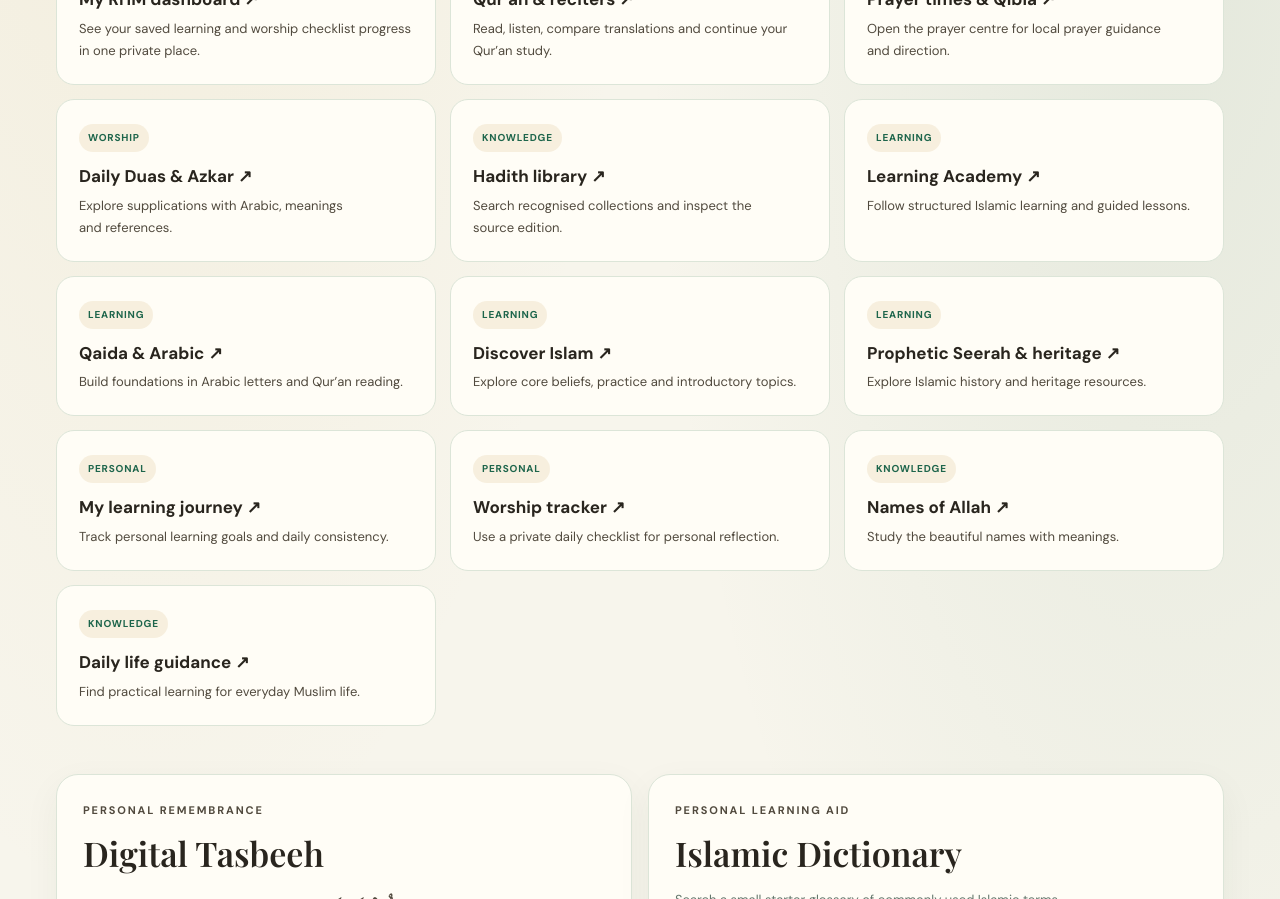
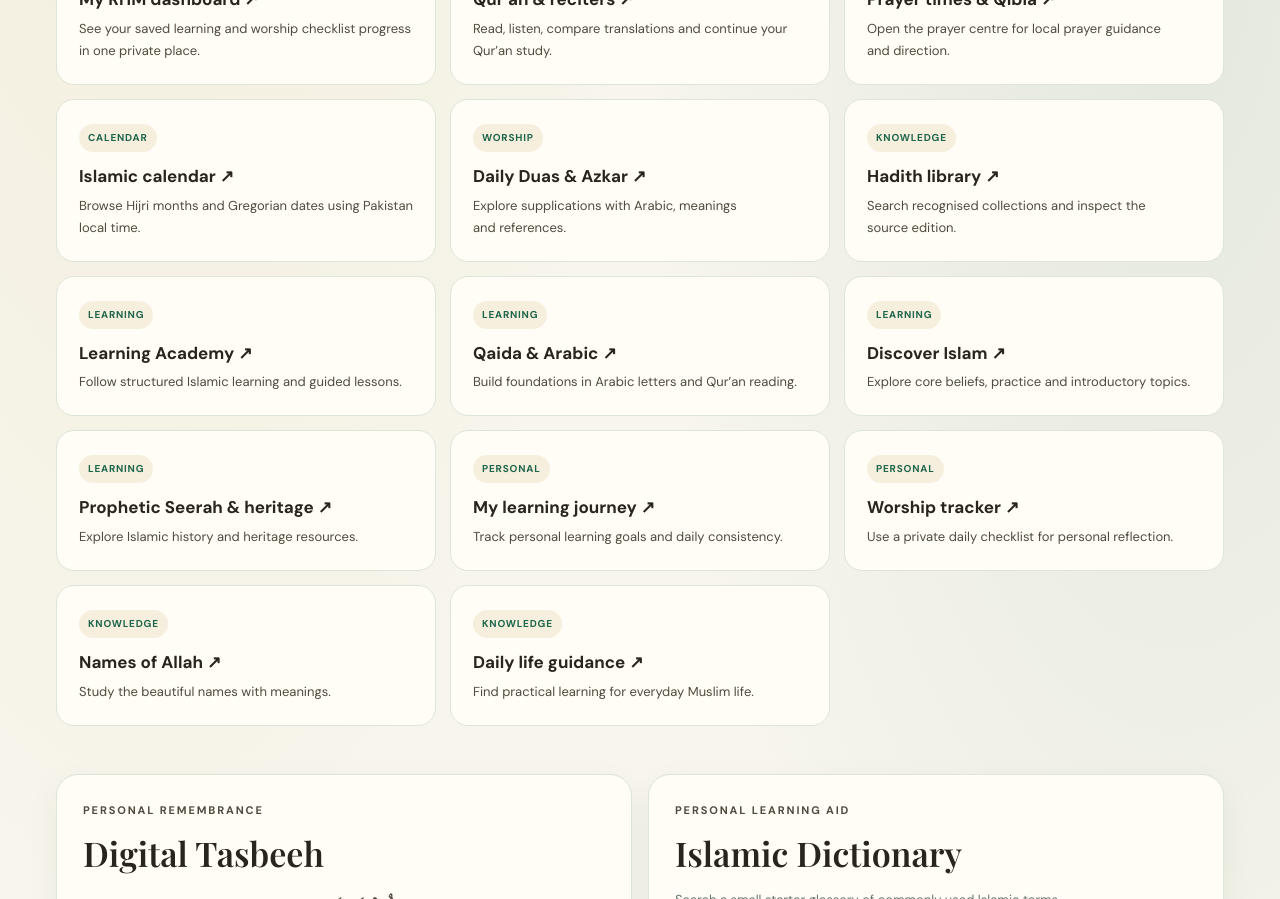
Before and after one commit to muhammadhadiurrehman7-max/rhm-islamic-circle, a Next.js app: page /companion in a window 1280 px wide. Shown: the part 880-1779 px from the top of the page. Built offline with nearby package versions, Linux system fonts and the light colour scheme; a web font is replaced by a local one.

Commit message:
Link Islamic calendar from Muslim Companion

```diff
--- a/app/companion/page.tsx
+++ b/app/companion/page.tsx
@@ -7,6 +7,7 @@ const links = [
   { title: "My RHM dashboard", description: "See your saved learning and worship checklist progress in one private place.", href: "/my-rhm", tag: "Personal" },
   { title: "Qur’an & reciters", description: "Read, listen, compare translations and continue your Qur’an study.", href: "/quran", tag: "Worship" },
   { title: "Prayer times & Qibla", description: "Open the prayer centre for local prayer guidance and direction.", href: "/prayer-times", tag: "Worship" },
+  { title: "Islamic calendar", description: "Browse Hijri months and Gregorian dates using Pakistan local time.", href: "/islamic-calendar", tag: "Calendar" },
   { title: "Daily Duas & Azkar", description: "Explore supplications with Arabic, meanings and references.", href: "/duas", tag: "Worship" },
   { title: "Hadith library", description: "Search recognised collections and inspect the source edition.", href: "/hadith", tag: "Knowledge" },
   { title: "Learning Academy", description: "Follow structured Islamic learning and guided lessons.", href: "/academy", tag: "Learning" },
```
